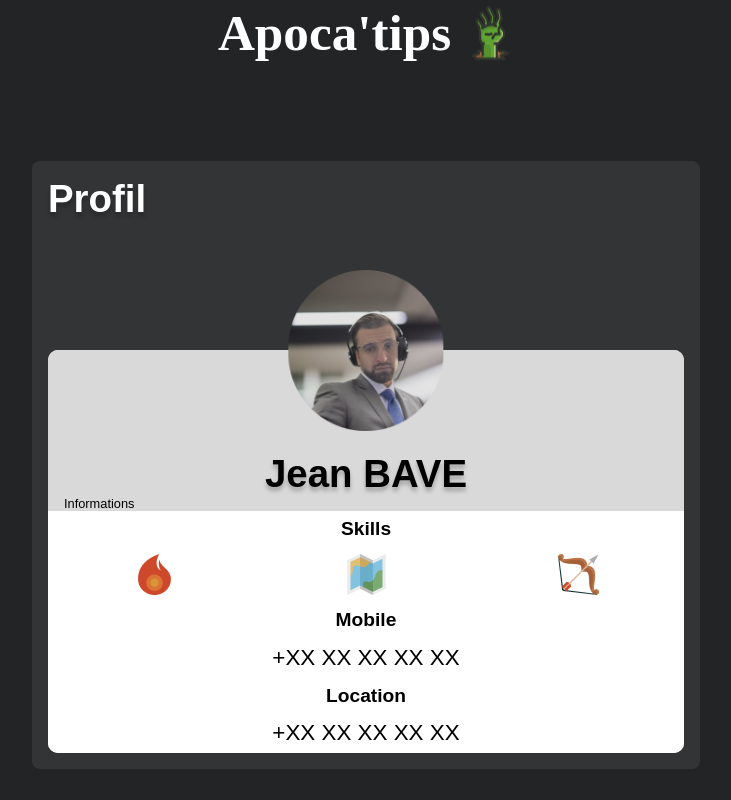
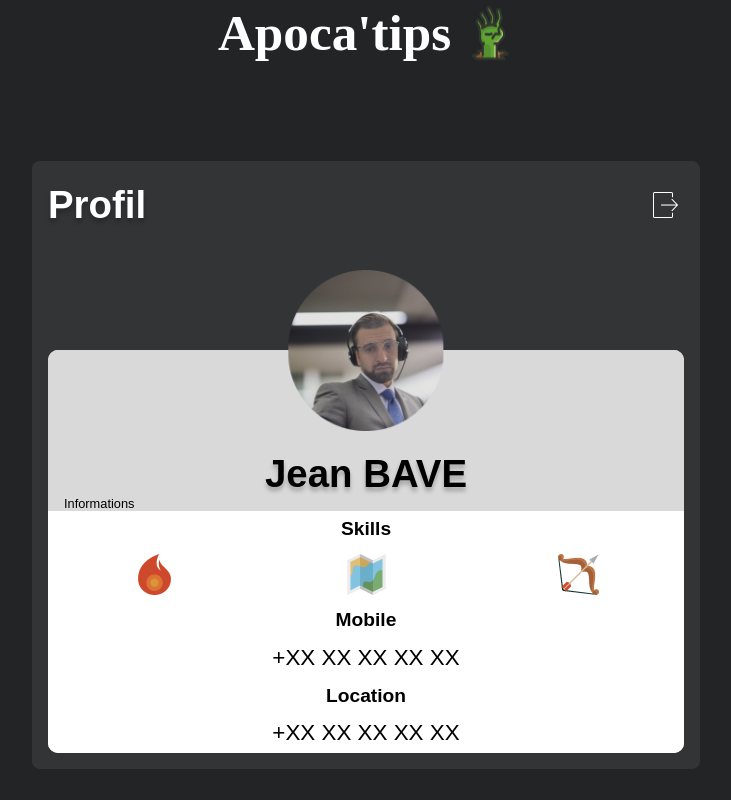
Before and after one commit to AntoineElissa/Hackaton-3, a React (Vite) app in the folder frontend/: page /profil in a window 1280 px wide. Shown: the whole page, without its empty margins (274-1005 px from the left). Built offline with nearby package versions, Linux system fonts and the light colour scheme; no server answers; a web font is replaced by a local one.

Commit message:
ajout logout profil

```diff
--- a/frontend/src/pages/Profil.jsx
+++ b/frontend/src/pages/Profil.jsx
@@ -1,11 +1,16 @@
 import ProfilDescription from "../components/profil/ProfilDescription"
 import "./styles/Profil.scss"
+
+import imgLogout from "../assets/images/logout.png"
 
 function Profil() {
   return (
     <div className="profil">
       <section className="profil__title">
         <h2> Profil </h2>
+        <button>
+          <img src={imgLogout} alt="img-logout" />
+        </button>
       </section>
       <ProfilDescription />
     </div>
--- a/frontend/src/pages/styles/Profil.scss
+++ b/frontend/src/pages/styles/Profil.scss
@@ -12,8 +12,21 @@
   background-color: rgba(128, 128, 128, 0.169);
 
   &__title {
-    height: $height-title-sections;
+    height: auto;
+    display:flex;
+    justify-content: space-between;
+    align-items: center;
     // background-color: white;
+
+    button{
+      background: transparent;
+      border:none;
+      height:50%;
+
+      img{
+        height:100%;
+      }
+    }
   }
 
   &__description {
```
Also changed, not shown: frontend/src/assets/images/logout.png (added).
